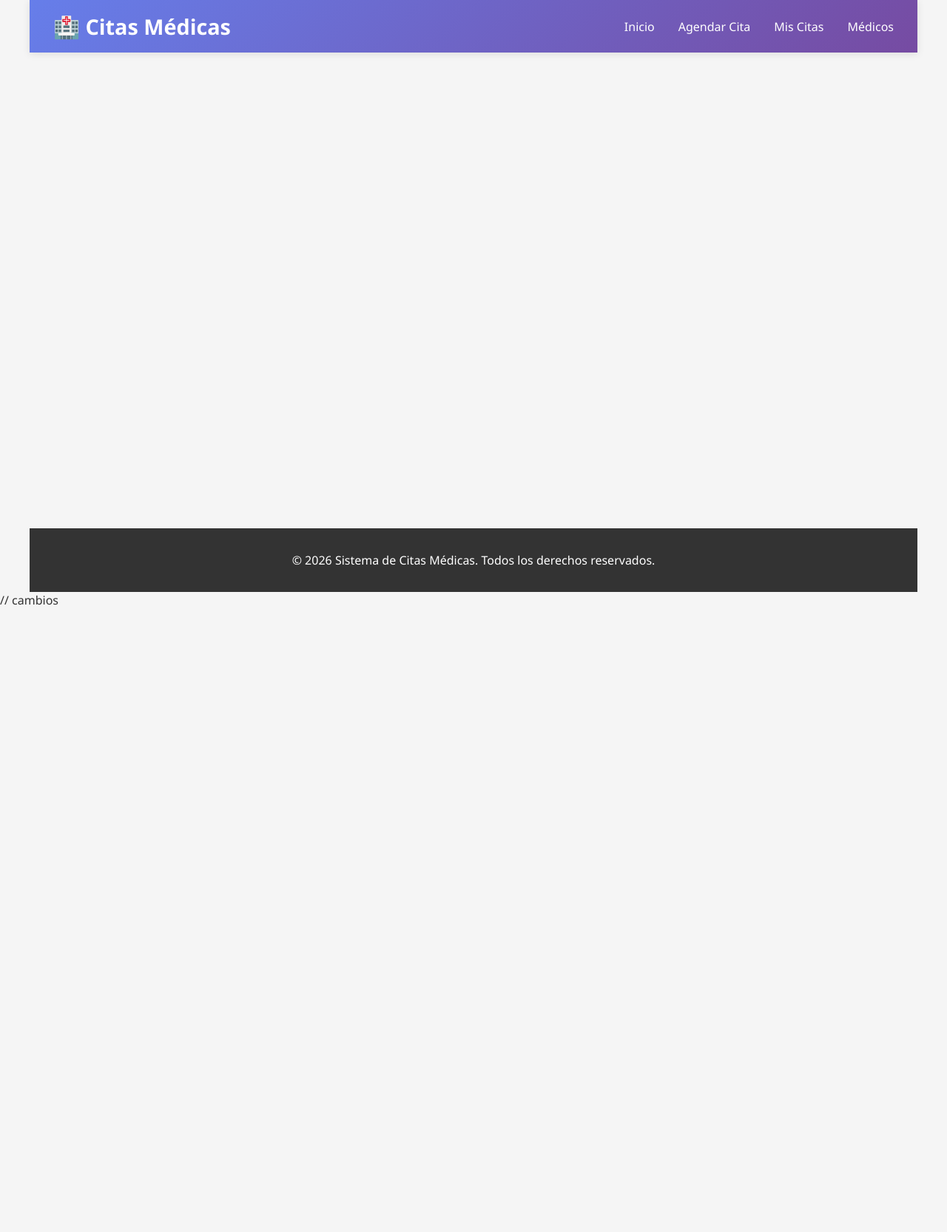
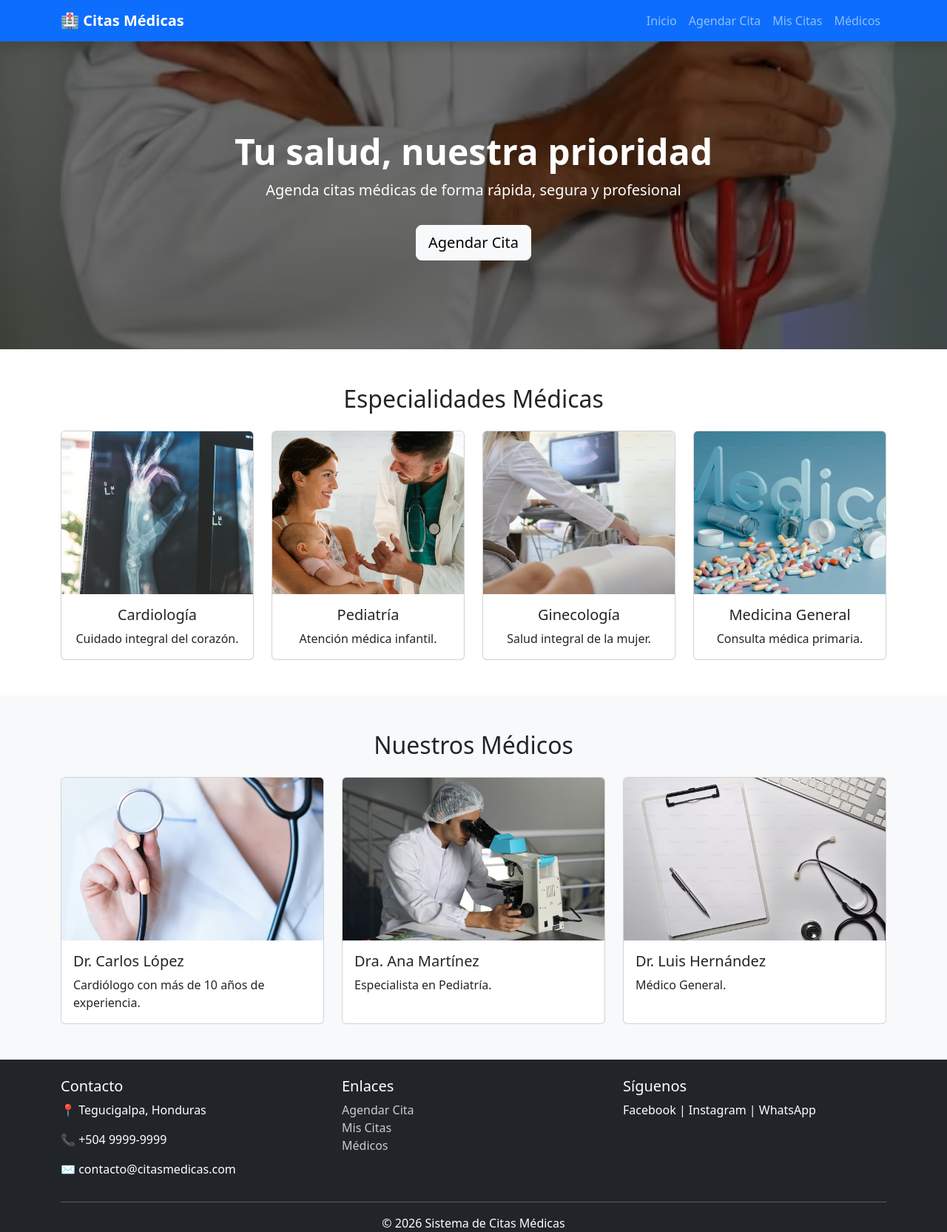
Before and after one commit to ErickbRivera0/Proyecto-Citas-Medicas, a PHP site: page /procesar-cita.php in a window 1280 px wide. Shown: the whole page at 74% size. Before the commit the page ends 818 px from the top, so only its background shows below. Run offline with PHP 8.4, Linux system fonts and the light colour scheme.

Commit message:
indexcambiosFA

```diff
--- /dev/null
+++ b/src/assets/css/stylesindex.css
@@ -0,0 +1,23 @@
+.hero {
+    background: linear-gradient(
+        rgba(0,0,0,0.5),
+        rgba(0,0,0,0.5)
+    ),
+    url("../img/hero-medico.jpg") center/cover no-repeat;
+    padding: 120px 0;
+}
+
+.card img {
+    height: 220px;
+    object-fit: cover;
+}
+
+.footer-link {
+    color: #ccc;
+    text-decoration: none;
+}
+
+.footer-link:hover {
+    color: #fff;
+    text-decoration: underline;
+}
--- a/src/procesar-cita.php
+++ b/src/procesar-cita.php
@@ -27,43 +27,159 @@ if ($_SERVER['REQUEST_METHOD'] === 'POST') {
 <html lang="es">
 <head>
     <meta charset="UTF-8">
-    <meta name="viewport" content="width=device-width, initial-scale=1.0">
-    <title>Resultado - Citas Médicas</title>
-    <link rel="stylesheet" href="assets/css/style.css">
+    <title>Sistema de Citas Médicas</title>
+    <meta name="viewport" content="width=device-width, initial-scale=1">
+
+    <!-- Bootstrap -->
+    <link href="https://cdn.jsdelivr.net/npm/bootstrap@5.3.3/dist/css/bootstrap.min.css" rel="stylesheet">
+
+    <!-- Estilos propios -->
+    <link rel="stylesheet" href="assets/css/stylesindex.css">
 </head>
 <body>
+
+<!-- NAVBAR -->
+<nav class="navbar navbar-expand-lg navbar-dark bg-primary shadow">
     <div class="container">
-        <header>
-            <nav class="navbar">
-                <div class="logo">
-                    <h1>🏥 Citas Médicas</h1>
+        <a class="navbar-brand fw-bold" href="index.php">🏥 Citas Médicas</a>
+        <button class="navbar-toggler" type="button" data-bs-toggle="collapse" data-bs-target="#menu">
+            <span class="navbar-toggler-icon"></span>
+        </button>
+        <div class="collapse navbar-collapse" id="menu">
+            <ul class="navbar-nav ms-auto">
+                <li class="nav-item"><a class="nav-link" href="index.php">Inicio</a></li>
+                <li class="nav-item"><a class="nav-link" href="agendar-cita.php">Agendar Cita</a></li>
+                <li class="nav-item"><a class="nav-link" href="mis-citas.php">Mis Citas</a></li>
+                <li class="nav-item"><a class="nav-link" href="medicos.php">Médicos</a></li>
+            </ul>
+        </div>
+    </div>
+</nav>
+
+<!-- HERO -->
+<section class="hero text-white text-center">
+    <div class="container">
+        <h1 class="display-5 fw-bold">Tu salud, nuestra prioridad</h1>
+        <p class="lead">Agenda citas médicas de forma rápida, segura y profesional</p>
+        <a href="agendar-cita.php" class="btn btn-light btn-lg mt-3">Agendar Cita</a>
+    </div>
+</section>
+
+<!-- ESPECIALIDADES -->
+<section class="container my-5">
+    <h2 class="text-center mb-4">Especialidades Médicas</h2>
+    <div class="row g-4">
+        <div class="col-md-3">
+            <div class="card text-center h-100">
+                <img src="assets/img/cardiologia.jpg" class="card-img-top" alt="Cardiología">
+                <div class="card-body">
+                    <h5 class="card-title">Cardiología</h5>
+                    <p class="card-text">Cuidado integral del corazón.</p>
                 </div>
-                <ul class="nav-menu">
-                    <li><a href="index.php">Inicio</a></li>
-                    <li><a href="agendar-cita.php">Agendar Cita</a></li>
-                    <li><a href="mis-citas.php">Mis Citas</a></li>
-                    <li><a href="medicos.php">Médicos</a></li>
+            </div>
+        </div>
+
+        <div class="col-md-3">
+            <div class="card text-center h-100">
+                <img src="assets/img/pediatria.jpg" class="card-img-top" alt="Pediatría">
+                <div class="card-body">
+                    <h5 class="card-title">Pediatría</h5>
+                    <p class="card-text">Atención médica infantil.</p>
+                </div>
+            </div>
+        </div>
+
+        <div class="col-md-3">
+            <div class="card text-center h-100">
+                <img src="assets/img/ginecologia.jpg" class="card-img-top" alt="Ginecología">
+                <div class="card-body">
+                    <h5 class="card-title">Ginecología</h5>
+                    <p class="card-text">Salud integral de la mujer.</p>
+                </div>
+            </div>
+        </div>
+
+        <div class="col-md-3">
+            <div class="card text-center h-100">
+                <img src="assets/img/medicina-general.jpg" class="card-img-top" alt="Medicina General">
+                <div class="card-body">
+                    <h5 class="card-title">Medicina General</h5>
+                    <p class="card-text">Consulta médica primaria.</p>
+                </div>
+            </div>
+        </div>
+    </div>
+</section>
+
+<!-- MÉDICOS -->
+<section class="bg-light py-5">
+    <div class="container">
+        <h2 class="text-center mb-4">Nuestros Médicos</h2>
+        <div class="row g-4">
+            <div class="col-md-4">
+                <div class="card h-100">
+                    <img src="assets/img/doctor1.jpg" class="card-img-top" alt="Doctor">
+                    <div class="card-body">
+                        <h5 class="card-title">Dr. Carlos López</h5>
+                        <p class="card-text">Cardiólogo con más de 10 años de experiencia.</p>
+                    </div>
+                </div>
+            </div>
+
+            <div class="col-md-4">
+                <div class="card h-100">
+                    <img src="assets/img/doctor2.jpg" class="card-img-top" alt="Doctor">
+                    <div class="card-body">
+                        <h5 class="card-title">Dra. Ana Martínez</h5>
+                        <p class="card-text">Especialista en Pediatría.</p>
+                    </div>
+                </div>
+            </div>
+
+            <div class="col-md-4">
+                <div class="card h-100">
+                    <img src="assets/img/doctor3.jpg" class="card-img-top" alt="Doctor">
+                    <div class="card-body">
+                        <h5 class="card-title">Dr. Luis Hernández</h5>
+                        <p class="card-text">Médico General.</p>
+                    </div>
+                </div>
+            </div>
+        </div>
+    </div>
+</section>
+
+<!-- FOOTER -->
+<footer class="footer bg-dark text-white pt-4">
+    <div class="container">
+        <div class="row">
+            <div class="col-md-4">
+                <h5>Contacto</h5>
+                <p>📍 Tegucigalpa, Honduras</p>
+                <p>📞 +504 9999-9999</p>
+                <p>✉ contacto@citasmedicas.com</p>
+            </div>
+
+            <div class="col-md-4">
+                <h5>Enlaces</h5>
+                <ul class="list-unstyled">
+                    <li><a href="agendar-cita.php" class="footer-link">Agendar Cita</a></li>
+                    <li><a href="mis-citas.php" class="footer-link">Mis Citas</a></li>
+                    <li><a href="medicos.php" class="footer-link">Médicos</a></li>
                 </ul>
-            </nav>
-        </header>
+            </div>
 
-        <main>
-            <section class="resultado-section">
-                <?php
-                if (isset($mensaje)) {
-                    echo "<div class='alert alert-success'>$mensaje</div>";
-                }
-                if (isset($error)) {
-                    echo "<div class='alert alert-error'>$error</div>";
-                }
-                ?>
-            </section>
-        </main>
+            <div class="col-md-4">
+                <h5>Síguenos</h5>
+                <p>Facebook | Instagram | WhatsApp</p>
+            </div>
+        </div>
 
-        <footer>
-            <p>&copy; 2026 Sistema de Citas Médicas. Todos los derechos reservados.</p>
-        </footer>
+        <hr class="border-light">
+        <p class="text-center mb-0">&copy; 2026 Sistema de Citas Médicas</p>
     </div>
+</footer>
+
+<script src="https://cdn.jsdelivr.net/npm/bootstrap@5.3.3/dist/js/bootstrap.bundle.min.js"></script>
 </body>
 </html>
-// cambios
```
Also changed, not shown: src/assets/img/cardiologia.jpg (added), src/assets/img/doctor1.jpg (added), src/assets/img/doctor2.jpg (added), src/assets/img/doctor3.jpg (added), src/assets/img/ginecologia.jpg (added), src/assets/img/hero-medico.jpg (added), src/assets/img/medicina-general.jpg (added), src/assets/img/pediatria.jpg (added).
